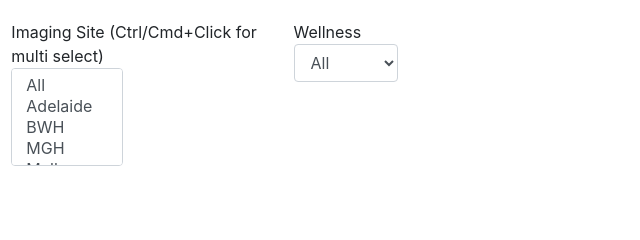
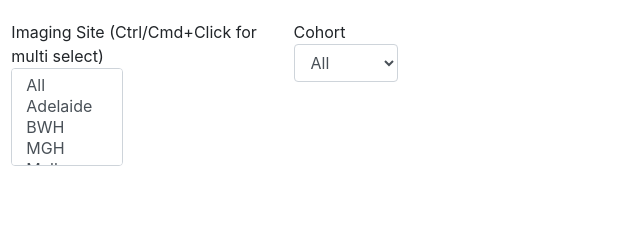
Before and after one commit to AMP-SCZ/ethnicity-viz, a plain HTML site: page rmr.html in a window 1280 px wide. Shown: the top 240 px of the page, 432-1072 px from the left. Drawn offline with nearby package versions, Linux system fonts and the light colour scheme.

Commit message:
wellness-->cohort

```diff
--- a/rmr.html
+++ b/rmr.html
@@ -49,7 +49,7 @@
 
                     <!-- Wellness selector -->
                     <div class="col-4">
-                        Wellness&nbsp;
+                        Cohort&nbsp;
                         <select class="form-control" id="wellness" style="width:fit-content" onchange=cohortChange()>
                             <option value="All" selected>All</option>
                             <option value="Healthy">Healthy</option>
```
